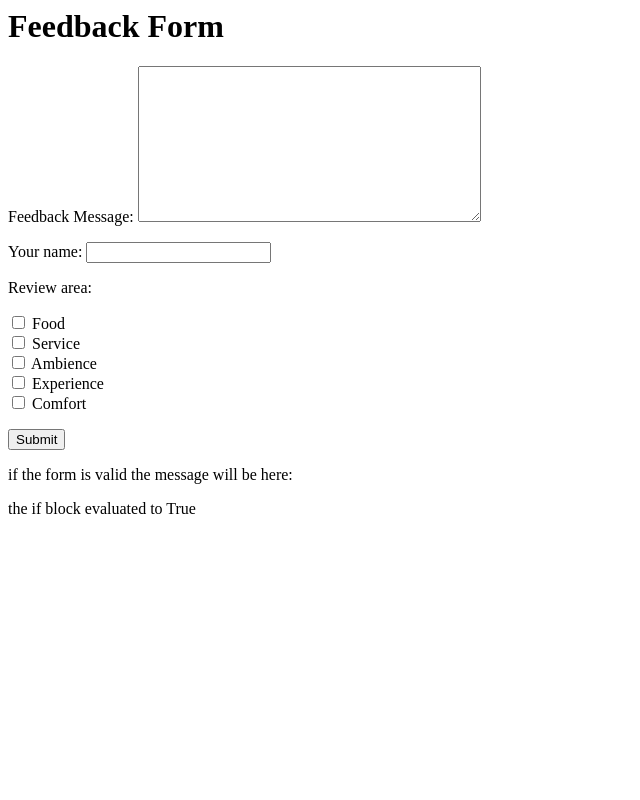
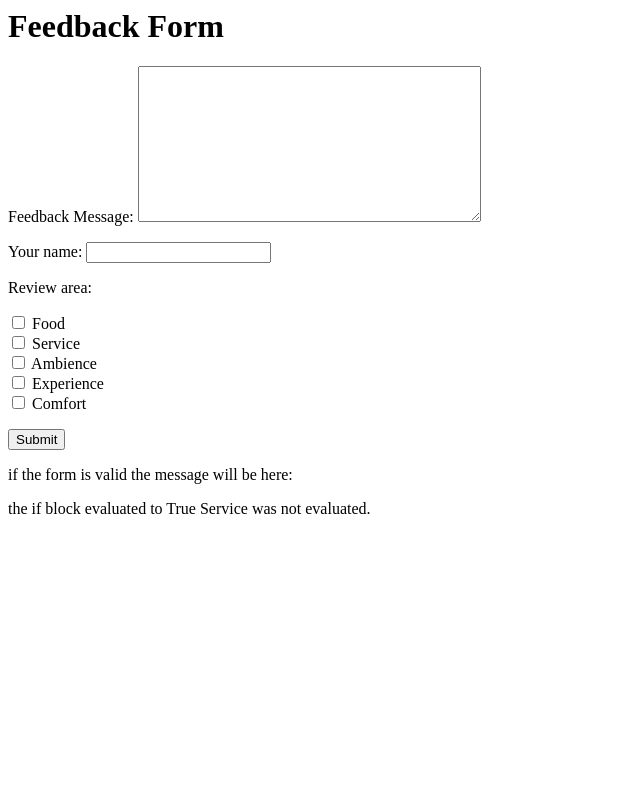
Before and after one commit to Dande289/lab5, a Django app: page / in a window 1280 px wide. Shown: the whole page, without its empty margins (0-640 px from the left). Run offline with Django 4.2, Linux system fonts and the light colour scheme.

Commit message:
021824 - Commit

```diff
--- a/templates/lab5/index.html
+++ b/templates/lab5/index.html
@@ -18,5 +18,11 @@
     the if block evaluated to false
     {% endif %}
 
+    {% if service_selected %}
+    Thank you for evaluating our service.
+    {% else %}
+    Service was not evaluated.
+    {% endif %}
+
 </body>
 </html>
--- a/templates/lab5/thanks.html
+++ b/templates/lab5/thanks.html
@@ -1,6 +1,6 @@
 <html>
     <body>
-        this is the thank you view
+        Thank you, {{ my_name }} so much for visiting our restaurant. We appreciate you.
         <p>
             <a href={% url 'thanks' %}> Thanks Page</a>
         </p>
```
